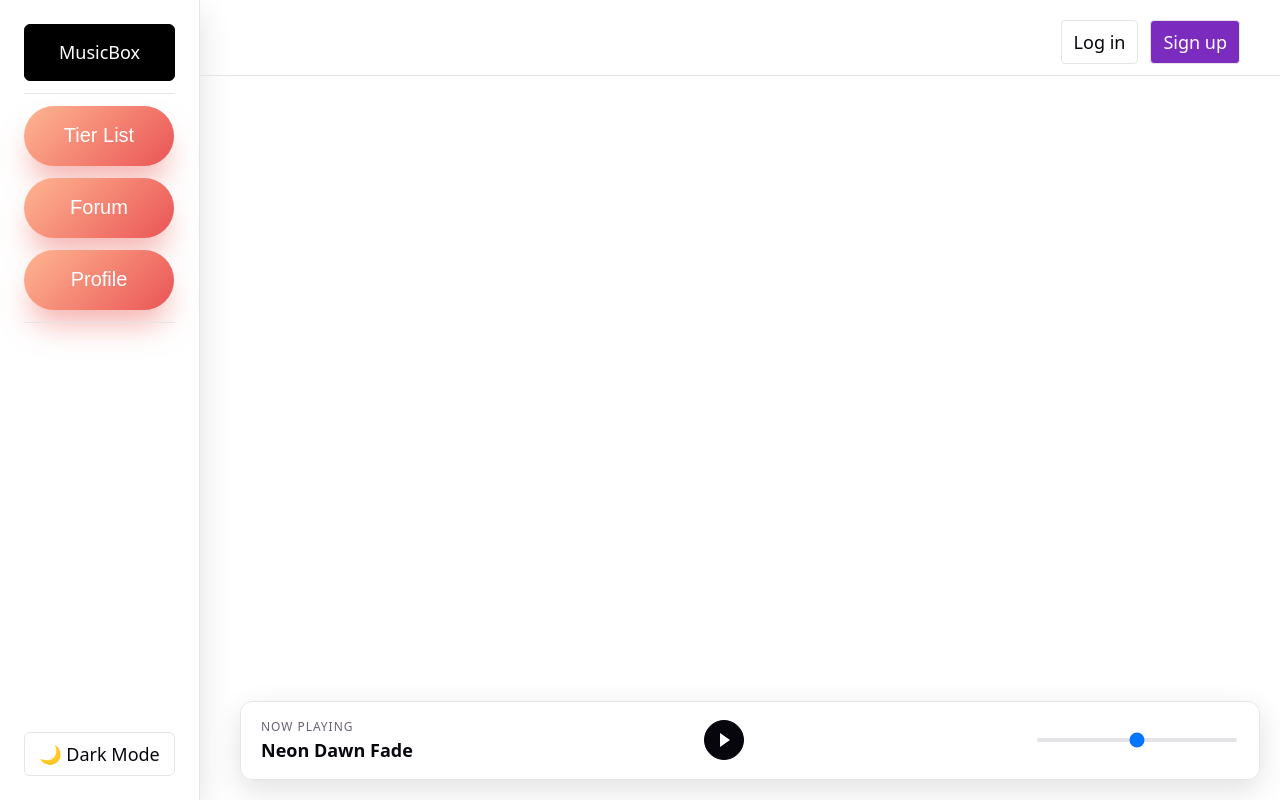
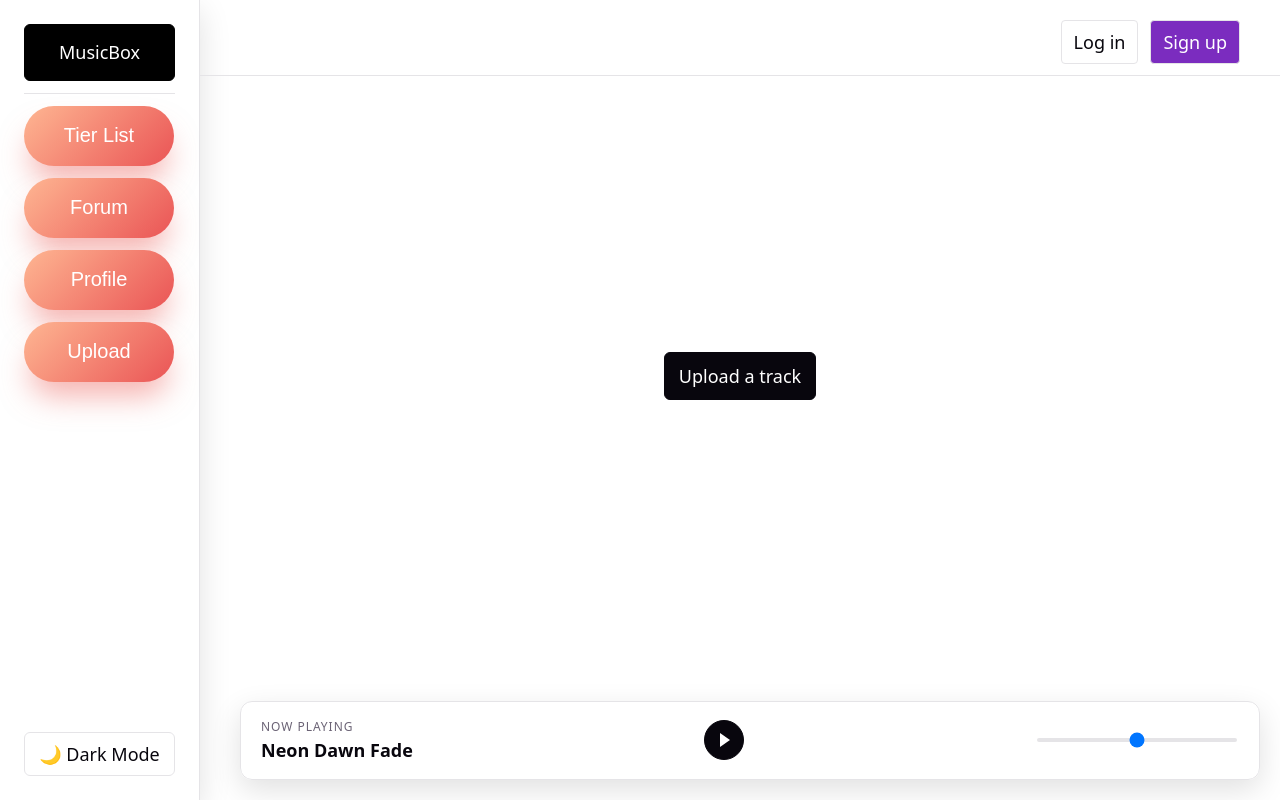
Before and after one commit to andreikeanandavid828-star/musicon, a React (Vite) app: page /upload in a window 1280 px wide. Built offline with nearby package versions, Linux system fonts and the light colour scheme.

Commit message:
Upload button created

```diff
--- a/src/App.css
+++ b/src/App.css
@@ -212,6 +212,16 @@
   display: flex;
   flex-direction: column;
   gap: 8px;
+}
+
+.upload-page {
+  display: grid;
+  min-height: calc(100vh - 200px);
+  place-items: center;
+}
+
+.upload-button {
+  cursor: pointer;
 }
 
 .form-input {
--- a/src/App.jsx
+++ b/src/App.jsx
@@ -15,6 +15,8 @@ import ForumButton from './ForumButton.jsx';
 import SignupButton from './SignupButton.jsx';
 import Profile from './Profile.jsx';
 import ProfileButton from './ProfileButton.jsx';
+import Upload from './Upload.jsx';
+import UploadButton from './UploadButton.jsx';
 
 function AppShell() {
   const [isDarkMode, setIsDarkMode] = useState(false);
@@ -43,7 +45,7 @@ function AppShell() {
         <TierlistButton />
         <ForumButton />
         <ProfileButton />
-        <hr className="app-sidebar__divider" />
+        <UploadButton />
         <LightSwitch
           isDarkMode={isDarkMode}
           toggleTheme={() => setIsDarkMode((current) => !current)}
@@ -57,6 +59,7 @@ function AppShell() {
         <Route path="/tierlist" element={<Tierlist />} />
         <Route path="/forum" element={<Forum />} />
         <Route path="/profile" element={<Profile />} />
+        <Route path="/upload" element={<Upload />} />
       </Routes>
 
       {!isAuthPage && <FooterMusicPlayer />}
--- /dev/null
+++ b/src/Upload.jsx
@@ -0,0 +1,15 @@
+export default function Upload() {
+	return (
+		<main className="upload-page">
+			<label className="button button--primary upload-button">
+				Upload a track
+				<input
+					className="visually-hidden"
+					type="file"
+					accept="audio/*"
+					aria-label="Choose an audio file to upload"
+				/>
+			</label>
+		</main>
+	);
+}
--- /dev/null
+++ b/src/UploadButton.jsx
@@ -0,0 +1,5 @@
+import { Link } from 'react-router-dom';
+
+export default function UploadButton() {
+    return <Link to="/upload" className="button button--sidebar-gradient">Upload</Link>;
+}
```
